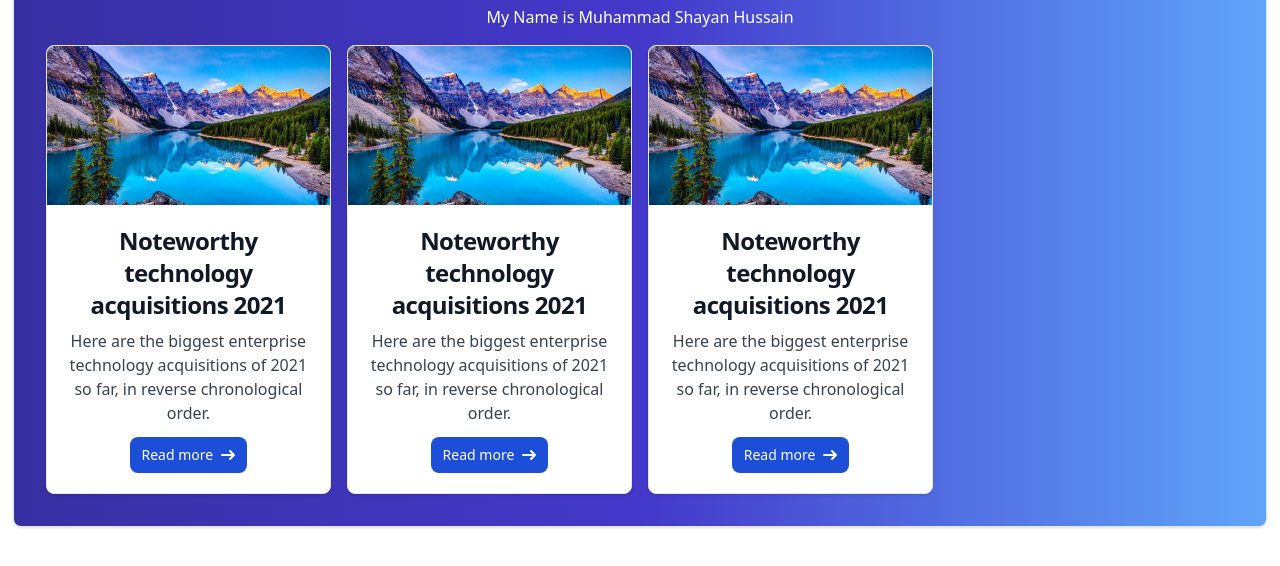
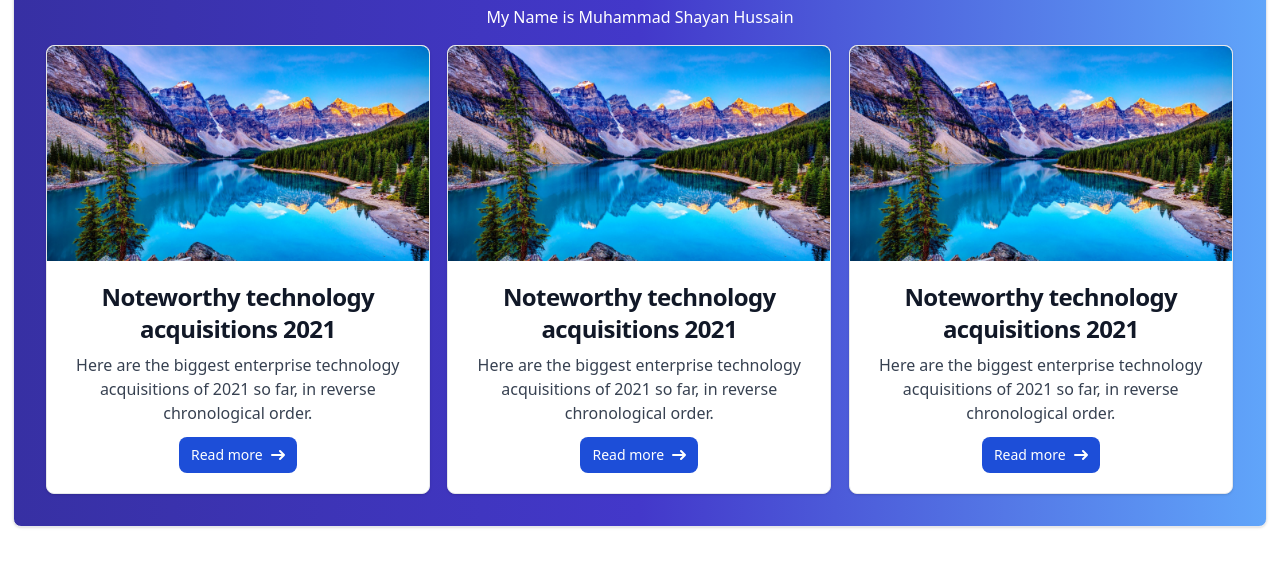
Before and after one commit to ShayanSir/Markkaz-a, a plain HTML site: page Markaz Website Design/Thirdpage.html in a window 1280 px wide. Shown: the part 94-660 px from the top of the page. Drawn offline with nearby package versions, Linux system fonts and the light colour scheme; a web font is replaced by a local one.

Commit message:
Add files via upload

```diff
--- a/Markaz Website Design/Thirdpage.html
+++ b/Markaz Website Design/Thirdpage.html
@@ -21,7 +21,7 @@
             class="p-8 w-full text-center border border-gray-200 rounded-lg shadow dark:bg-gray-800 dark:border-gray-700 text-white bg-gradient-to-r from-indigo-800 via-indigo-700 to-blue-400">
             <h2 class="text-[30px] font-[10px]">Customers Reviews</h2>
             <p class="mt-2">My Name is Muhammad Shayan Hussain</p>
-            <div class="grid grid-cols-2 md:grid-cols-4 gap-4 mt-4 flex">
+            <div class="grid md:grid-cols-2 lg:grid-cols-3 sm:grid-cols-1 gap-4 mt-4 gap-4 mt-4 flex-col md:flex-row flex justify-center">
                 <div
                     class="max-w-sm bg-white border border-gray-200 rounded-lg shadow dark:bg-gray-800 dark:border-gray-700">
                     <a href="#">
```
